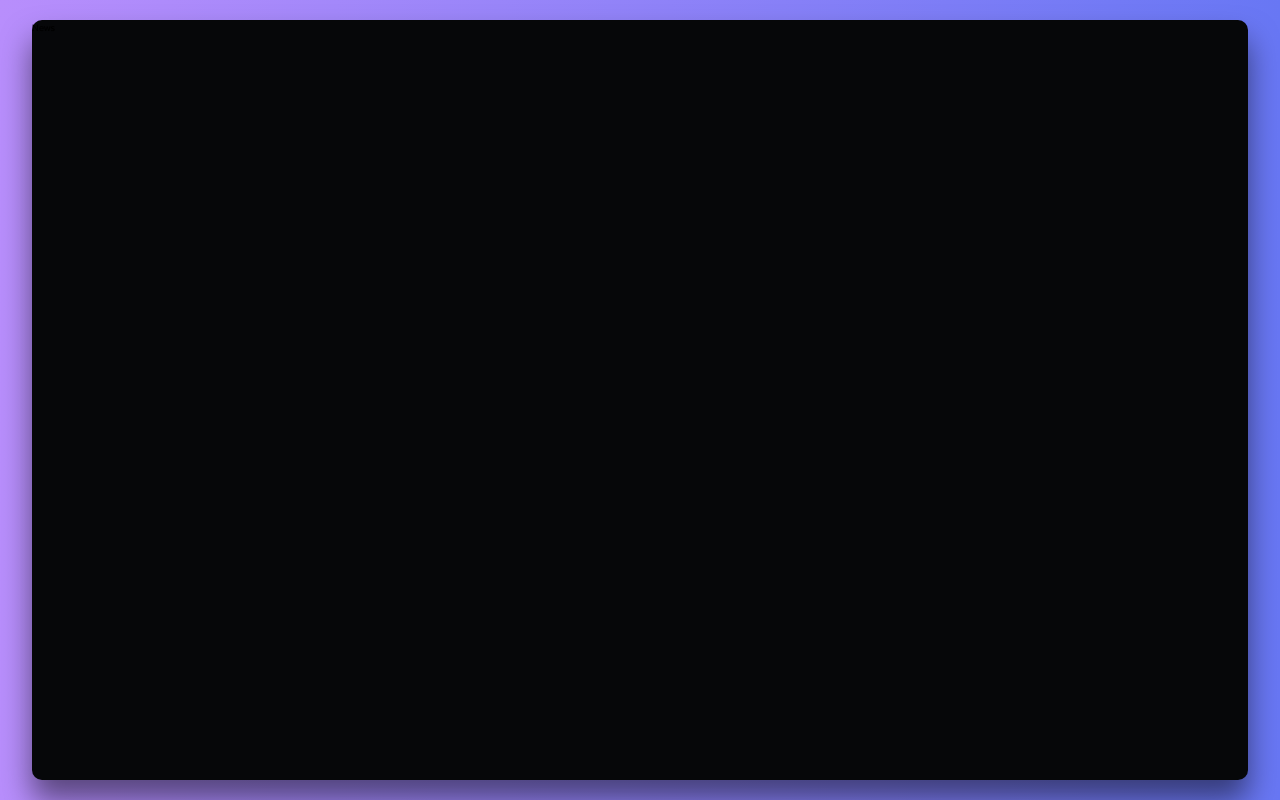
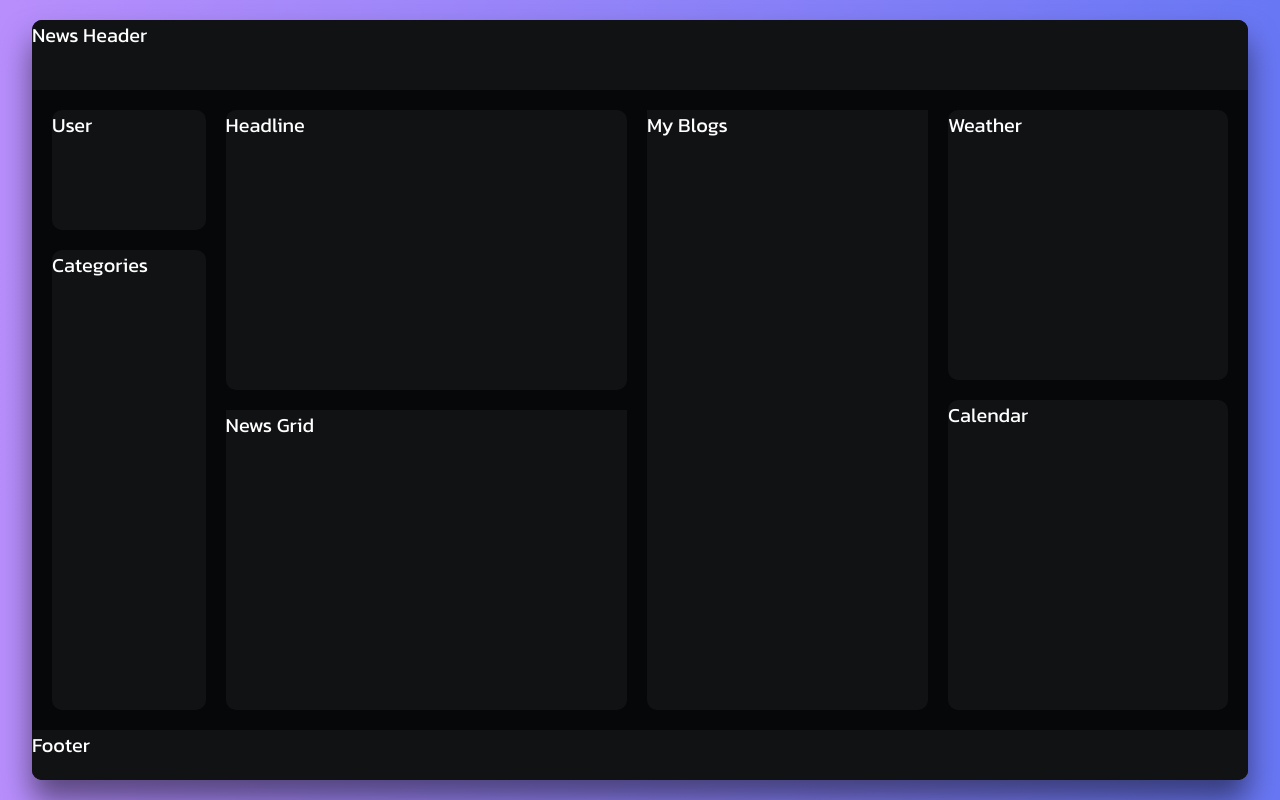
Before and after one commit to BuliDev/dailyscoop, a React (Vite) app: page / in a window 1280 px wide. Built offline with nearby package versions, Linux system fonts and the light colour scheme.

Commit message:
Project Layout Created

```diff
--- /dev/null
+++ b/src/Components/Calendar.css
@@ -0,0 +1,7 @@
+.calendar {
+  width: 100%;
+  min-width: 28rem;
+  height: calc(55% - 2rem);
+  background-color: #111214;
+  border-radius: 1rem;
+}
--- /dev/null
+++ b/src/Components/Calendar.jsx
@@ -0,0 +1,8 @@
+import React from 'react'
+import './Calendar.css'
+
+const Calendar = () => {
+  return <div className='calendar'>Calendar</div>
+}
+
+export default Calendar
--- /dev/null
+++ b/src/Components/News.css
@@ -0,0 +1,88 @@
+.news {
+  font-size: 2rem;
+  color: #fff;
+  width: 100%;
+  height: 100%;
+  display: flex;
+  flex-direction: column;
+  justify-content: space-between;
+  row-gap: 2rem;
+}
+
+.news-header {
+  width: 100%;
+  min-height: 7rem;
+  background-color: #111214;
+  border-radius: 1rem 1rem 0 0;
+}
+
+.news-content {
+  display: flex;
+  column-gap: 2rem;
+  height: calc(100% - 16rem);
+  padding: 0 2rem;
+}
+
+.navbar {
+  width: 18rem;
+  height: 100%;
+  display: flex;
+  flex-direction: column;
+  row-gap: 2rem;
+}
+
+.user {
+  width: 100%;
+  height: 20%;
+  background-color: #111214;
+  border-radius: 1rem;
+}
+
+.categories {
+  width: 100%;
+  height: calc(80% - 2rem);
+  background-color: #111214;
+  border-radius: 1rem;
+}
+
+.news-section {
+  width: clamp(30rem, 43cqi, 40%);
+  height: 100%;
+  border-radius: 1rem;
+}
+
+.headline {
+  width: 100%;
+  height: calc(50% - 2rem);
+  background-color: #111214;
+  border-radius: 1rem;
+  margin-bottom: 2rem;
+}
+
+.news-grid {
+  width: 100%;
+  height: 50%;
+  background-color: #111214;
+  border-radius: 0 0 1rem 1rem;
+}
+
+.my-blogs {
+  width: clamp(20rem, 27cqi, 28%);
+  height: 100%;
+  background-color: #111214;
+  border-radius: 0 0 1rem 1rem;
+}
+
+.weather-calendar {
+  flex: 1;
+  display: flex;
+  flex-direction: column;
+  row-gap: 2rem;
+}
+
+.news-footer {
+  width: 100%;
+  min-height: 5rem;
+  background-color: #111214;
+  border-radius: 0 0 1rem 1rem;
+}
--- a/src/Components/News.jsx
+++ b/src/Components/News.jsx
@@ -1,7 +1,30 @@
 import React from 'react'
+import Weather from './Weather'
+import Calendar from './Calendar'
+import './News.css'
 
 const News = () => {
-  return <div>News</div>
+  return (
+    <div className='news'>
+      <header className='news-header'>News Header</header>
+      <div className='news-content'>
+        <div className='navbar'>
+          <div className='user'>User</div>
+          <nav className='categories'>Categories</nav>
+        </div>
+        <div className='news-section'>
+          <div className='headline'>Headline</div>
+          <div className='news-grid'>News Grid</div>
+        </div>
+        <div className='my-blogs'>My Blogs</div>
+        <div className='weather-calendar'>
+          <Weather />
+          <Calendar />
+        </div>
+      </div>
+      <footer className='news-footer'>Footer</footer>
+    </div>
+  )
 }
 
 export default News
--- /dev/null
+++ b/src/Components/Weather.css
@@ -0,0 +1,7 @@
+.weather {
+  width: 100%;
+  min-width: 28rem;
+  height: 45%;
+  background-color: #111214;
+  border-radius: 1rem;
+}
--- /dev/null
+++ b/src/Components/Weather.jsx
@@ -0,0 +1,8 @@
+import React from 'react'
+import './Weather.css'
+
+const Weather = () => {
+  return <div className='weather'>Weather</div>
+}
+
+export default Weather
```
